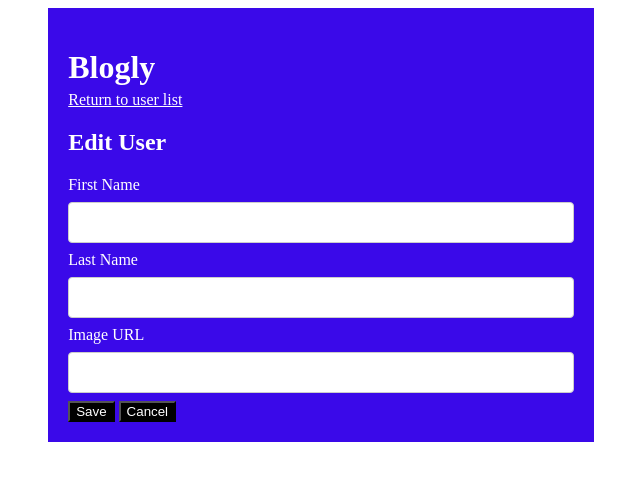
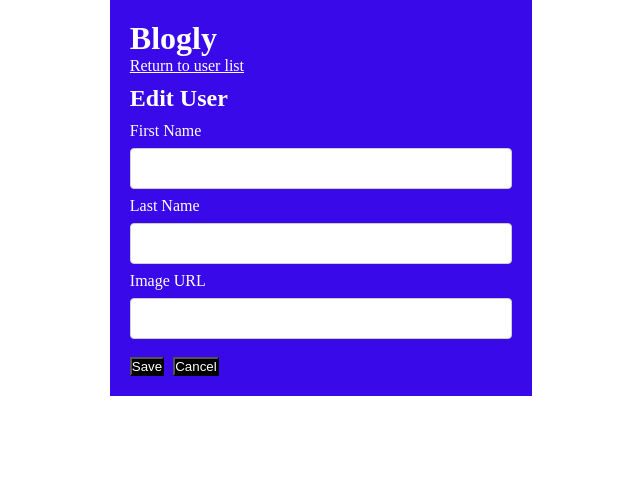
Before and after one commit to ursawd/blogly, a Flask app: page /users/1/edit in a window 1280 px wide. Shown: the top 481 px of the page, without its empty margins (319-959 px from the left). Run offline with Flask 2, Linux system fonts and the light colour scheme.

Commit message:
edit css for better form(s) display

```diff
--- a/static/app.css
+++ b/static/app.css
@@ -1,4 +1,7 @@
 * {
+    box-sizing: border-box;
+    padding: 0;
+    margin: 0;
     color: white;
 }
 #user-pic {
@@ -25,30 +28,29 @@ select {
 .center {
     background-color: rgb(58, 9, 233);
     min-height: 50%;
-    width: 40%;
+    width: 33%;
     padding: 20px;
 }
 li {
     padding-top: 5px;
 }
 
-h1 {
-    margin-bottom: 5px;
-}
-
 button {
     background-color: black;
+    margin-top: 10px;
+    margin-right: 5px;
 }
 input[type="text"] {
     color: #000;
 }
 .detail {
     display: inline-block;
+    min-height: 100px;
+    width: 125px;
 }
-h2#detail-name {
-    margin-bottom: 15px;
+div.detail-container {
+    display: flex;
 }
-#edit-btns {
-    margin-bottom: 15px;
-    margin-top: 0;
+h2.form-name {
+    margin: 10px 0 10px 0;
 }
--- a/templates/add-user.html
+++ b/templates/add-user.html
@@ -2,7 +2,7 @@
 <title>Add User</title>
 {% endblock %} {% block content%}
 <div id="add-user-form">
-    <h2>Create a user</h2>
+    <h2 class="form-name">Create a user</h2>
     <form action="/users/new" method="post">
         <label for="fname">First Name</label>
         <input
--- a/templates/detail-user.html
+++ b/templates/detail-user.html
@@ -5,7 +5,7 @@
 {% endblock %}
 <!-- replacement block "content" -->
 {% block content%}
-<h2>User Detail Page</h2>
+<h2 class="form-name">User Detail Page</h2>
 <div class="detail-container">
     <div class="detail">
         <img src="{{user.image_url}}" id="user-pic" alt="avatar" />
--- a/templates/edit-user.html
+++ b/templates/edit-user.html
@@ -2,7 +2,7 @@
 <title>Edit User</title>
 {% endblock %} {% block content%}
 <div id="edit-user-form">
-    <h2>Edit User</h1>
+    <h2 class="form-name">Edit User</h1>
     <form action="/users/{{user.id}}/edit" method="post">
         <label for="fname">First Name</label>
         <input
--- a/templates/list-users.html
+++ b/templates/list-users.html
@@ -1,7 +1,7 @@
 {% extends "base.html" %} {% block title %}
 <title>User List</title>
 {% endblock %} {% block content%}
-<h2>User List</h1>
+<h2 class="form-name">User List</h1>
 <ul>
     {% for user in users %}
     <!-- <a href="/users/{{user.id}}"><li>{{ user.first_name }} {{user.last_name}}</li></a> -->
```
